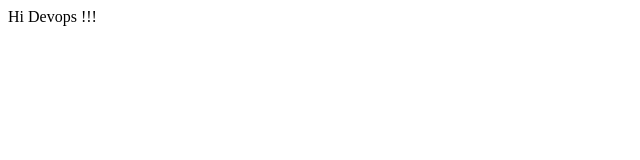
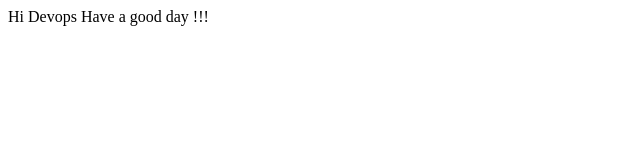
Before and after one commit to prashantharasu16/Devops, a plain HTML site: page index.html in a window 1280 px wide. Shown: the whole page, without its empty margins (0-640 px from the left). Drawn offline with Linux system fonts and the light colour scheme.

Commit message:
add good day
have a good day

```diff
--- a/index.html
+++ b/index.html
@@ -3,6 +3,6 @@
 <title>Devops </title>
 </head>
 <body>
-Hi Devops !!!
+Hi Devops Have a good day !!!
 </body>
 </html>
```
